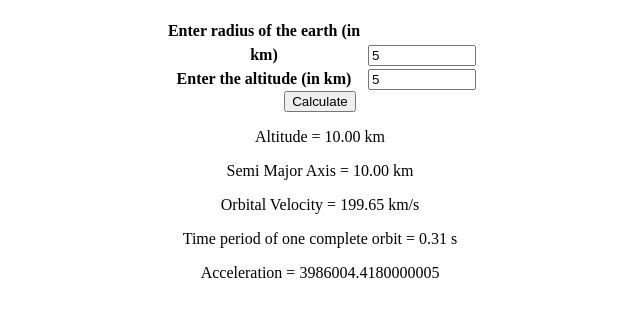
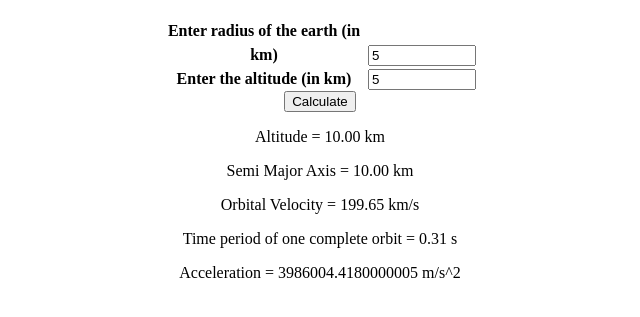
Before and after one commit to NEWSEARCHINNOVATION/Orbit_Calc, a plain HTML site: page circular.html in a window 1280 px wide. Both pictures are taken after typing "5", "5" into the empty fields and a click on the button "Calculate". Shown: the part 61-378 px from the top of the page, without its empty margins (320-960 px from the left). Drawn offline with Linux system fonts and the light colour scheme.

Commit message:
Update circular.html

```diff
--- a/circular.html
+++ b/circular.html
@@ -70,7 +70,7 @@ function myfunc() {
 	document.getElementById("a13").innerHTML="Semi Major Axis = "+semi_major_axis.toFixed(2) +" km"
 	document.getElementById("a14").innerHTML="Orbital Velocity = "+orbital_velocity.toFixed(2) +" km/s"
 	document.getElementById("a15").innerHTML="Time period of one complete orbit = "+Time_period_one_orbit.toFixed(2) +" s"
-	document.getElementById("a16").innerHTML="Acceleration = "+acceleration
+	document.getElementById("a16").innerHTML="Acceleration = "+acceleration+" m/s^2"
 }
 </script>
 </html>
```
